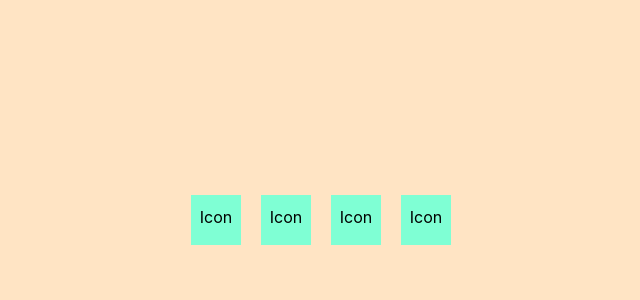
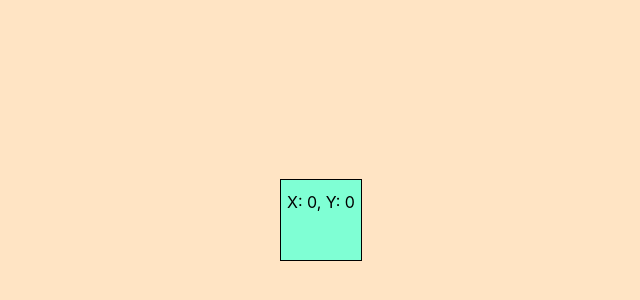
Before and after one commit to ericuh9891/FFXIV_Realtime_Raid_Planner, a React (Create React App) app in the folder scrimba/: page / in a window 1280 px wide. Shown: the part 180-480 px from the top of the page, without its empty margins (319-959 px from the left). Built offline with nearby package versions, Linux system fonts and the light colour scheme.

Commit message:
Testing of react-draggable component against my own prototype implementation

```diff
--- a/scrimba/package.json
+++ b/scrimba/package.json
@@ -8,6 +8,7 @@
     "@testing-library/user-event": "^13.5.0",
     "react": "^18.2.0",
     "react-dom": "^18.2.0",
+    "react-draggable": "^4.4.5",
     "react-scripts": "5.0.1",
     "web-vitals": "^2.1.4"
   },
--- a/scrimba/src/components/FFIcons/FFIcons.css
+++ b/scrimba/src/components/FFIcons/FFIcons.css
@@ -1,8 +1,9 @@
 .FFIcons {
   background-color: aquamarine;
-  width: 50px;
-  height: 50px;
-  margin: 10px;
+  width: 80px;
+  height: 80px;
+  border: 1px solid black;
   text-align: center;
   line-height: 45px;
+  position: absolute;
 }
--- a/scrimba/src/components/FFIcons/FFIcons.js
+++ b/scrimba/src/components/FFIcons/FFIcons.js
@@ -1,11 +1,87 @@
 import React from 'react';
+import Draggable from 'react-draggable';
 import './FFIcons.css'
 
-function FFIcons() {
+// function FFIcons(props) {
+//   const [position, setPosition] = React.useState({ x: 0, y: 0});
+
+//   function trackPos(data) {
+//     setPosition({ x: data.x, y: data.y});
+//   };
+
+//   return (
+//     <Draggable
+//       onDrag={(event, data) => trackPos(data)}
+//     >
+//       <div className='FFIcons'
+//       >
+//         x {position.x.toFixed(0)}, y: {position.y.toFixed(0)}
+//       </div>
+//     </Draggable>
+//   );
+// };
+
+function FFIcons(props) {
+
+  const [pos1, setPos1] = React.useState(0);
+  const [pos2, setPos2] = React.useState(0);
+  const [pos3, setPos3] = React.useState(0);
+  const [pos4, setPos4] = React.useState(0);
+  const [innerText, setInnerText] = React.useState("");
+  const iconRef = React.useRef();
+
+  function dragMouseDown(event) {
+    event = event || window.event;
+    event.preventDefault();
+    // get current mouse position from MouseEvent
+    setPos3(event.clientX);
+    setPos4(event.clientY);
+    document.onmousemove = elementDrag;
+  };
+
+  function elementDrag(event) {
+    event = event || window.event;
+    event.preventDefault();
+
+    setPos3(event.clientX);
+    setPos4(event.clientY);
+    // console.log(`Event X: ${event.clientX}, Y: ${event.clientY} Icon X: ${iconRef.current.style.left}`);
+    // console.log(iconRef.current);
+    iconRef.current.style.left = event.clientX + 'px';
+    iconRef.current.style.top = event.clientY + 'px';
+
+    /*
+    // calculate the new cursor position
+    const disX = pos3 - event.clientX;
+    const disY = pos4 - event.clientY;
+    setPos1(disX);
+    setPos2(disY);
+    setPos3(event.clientX);
+    setPos4(event.clientY);
+    // move element based on new position
+    event.target.style.left = (iconRef.current.offsetLeft - disX) + 'px';
+    event.target.style.top = (iconRef.current.offsetTop - disY) + 'px';
+    */
+  }
+
+  // set clean up of MouseEvent listeners when user release the mouse button on the element
+  // React.useEffect( () => {
+  //   // console.log(iconRef);
+  //   iconRef.current.onmouseup = closeDragElement;
+  //   // console.log(iconRef);
+  // },[])
+
+  function closeDragElement(event) {
+    document.onmousemove = null;
+  }
 
   return (
-    <div className='FFIcons'>
-      Icon
+    <div className='FFIcons'
+    onMouseDown={dragMouseDown}
+    onMouseUp={closeDragElement}
+    ref={iconRef}
+    >
+      {`X: ${pos3}, Y: ${pos4}`}
     </div>
   );
 };
--- a/scrimba/src/components/FFIcons/Sidebar.css
+++ b/scrimba/src/components/FFIcons/Sidebar.css
@@ -1,5 +1,7 @@
 .Sidebar {
   display: flex;
+  flex-direction: column;
+  flex-wrap: wrap;
   align-items: center;
   justify-content: center;
   width: 100vw;
--- a/scrimba/src/components/FFIcons/Sidebar.js
+++ b/scrimba/src/components/FFIcons/Sidebar.js
@@ -4,12 +4,25 @@ import './Sidebar.css'
 
 function Sidebar() {
 
+  function renderIcons(num) {
+    const elements = Array(num);
+    for(let index = 0; index < elements.length; ++index) {
+      elements[index] =
+      (
+        <FFIcons
+          key={index}
+          id={`icon${index}`}
+          value={`Icon${index}`}
+        ></FFIcons>
+      );
+    };
+    return elements;
+  };
+
+
   return (
     <div className='Sidebar'>
-      <FFIcons/>
-      <FFIcons/>
-      <FFIcons/>
-      <FFIcons/>
+      {renderIcons(2)}
     </div>
   );
 };
```
Also changed, not shown: 1 other file (tests, documents, lock files or other folders).
